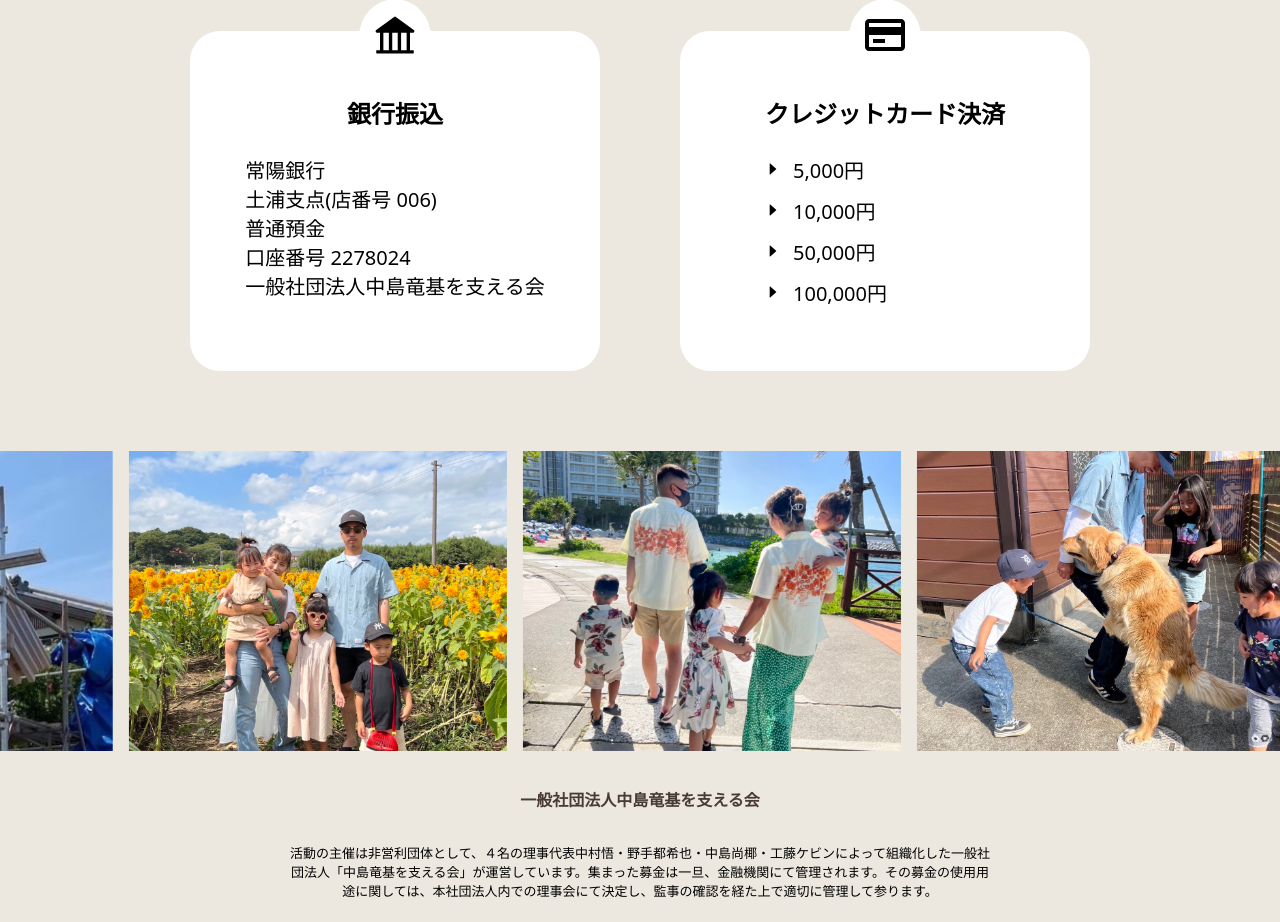
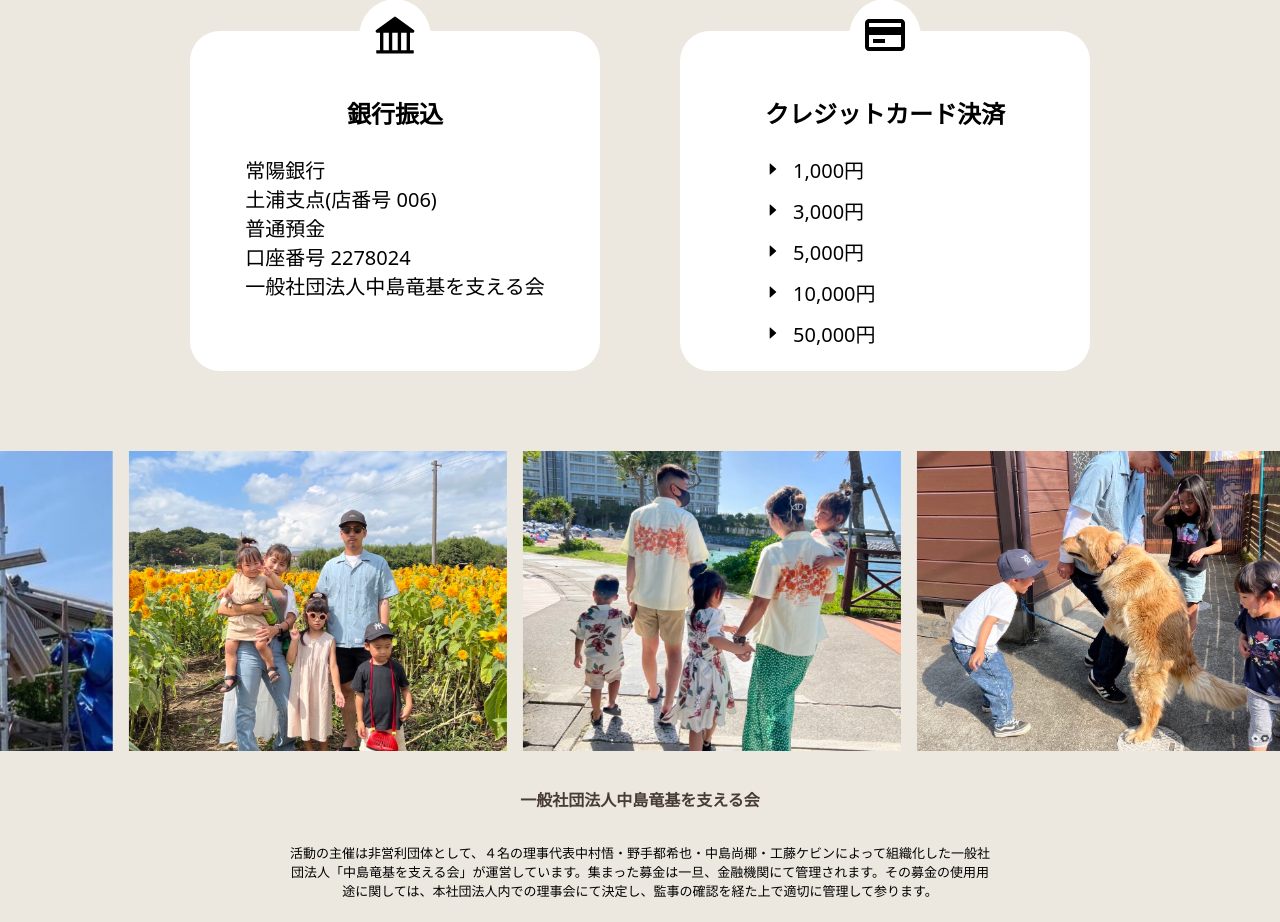
Before and after one commit to Nous-Creation/ALS-Project, a Next.js app: page / in a window 1280 px wide. Shown: the part 3980-4902 px from the top of the page. Built offline with nearby package versions, Linux system fonts and the light colour scheme.

Commit message:
add: payments

```diff
--- a/src/components/base/DonationInformation/index.tsx
+++ b/src/components/base/DonationInformation/index.tsx
@@ -38,6 +38,26 @@ export const DonationInformation = () => {
           <PriceWrapper>
             <AiFillCaretRight />
             <Price
+              href="https://buy.stripe.com/7sI9AJ4ONePN3V69AG"
+              target="_blank"
+              rel="noopener noreferrer"
+            >
+              1,000円
+            </Price>
+          </PriceWrapper>
+          <PriceWrapper>
+            <AiFillCaretRight />
+            <Price
+              href="https://buy.stripe.com/4gwfZ7dljePN0IUaEJ"
+              target="_blank"
+              rel="noopener noreferrer"
+            >
+              3,000円
+            </Price>
+          </PriceWrapper>
+          <PriceWrapper>
+            <AiFillCaretRight />
+            <Price
               href="https://buy.stripe.com/dR6dQZgxvgXVbnyfYZ"
               target="_blank"
               rel="noopener noreferrer"
@@ -65,17 +85,6 @@ export const DonationInformation = () => {
               rel="noopener noreferrer"
             >
               50,000円
-            </Price>
-          </PriceWrapper>
-
-          <PriceWrapper>
-            <AiFillCaretRight />
-            <Price
-              href="https://buy.stripe.com/6oEcMVdlj0YX63e7sv"
-              target="_blank"
-              rel="noopener noreferrer"
-            >
-              100,000円
             </Price>
           </PriceWrapper>
         </CardWrapper>
```
